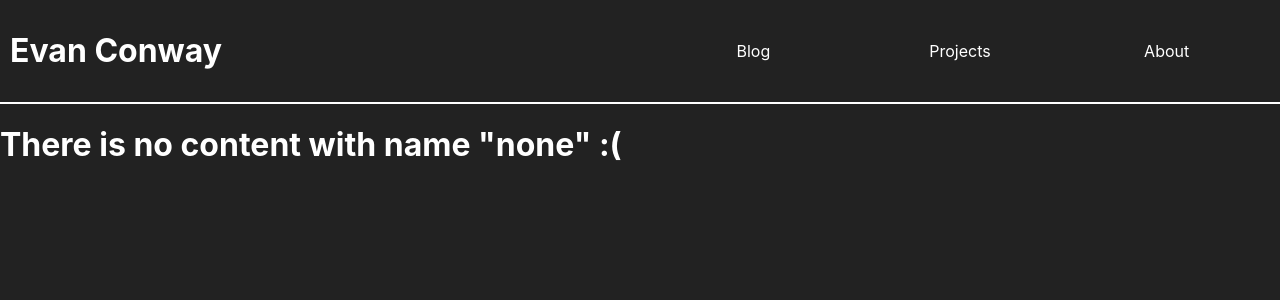
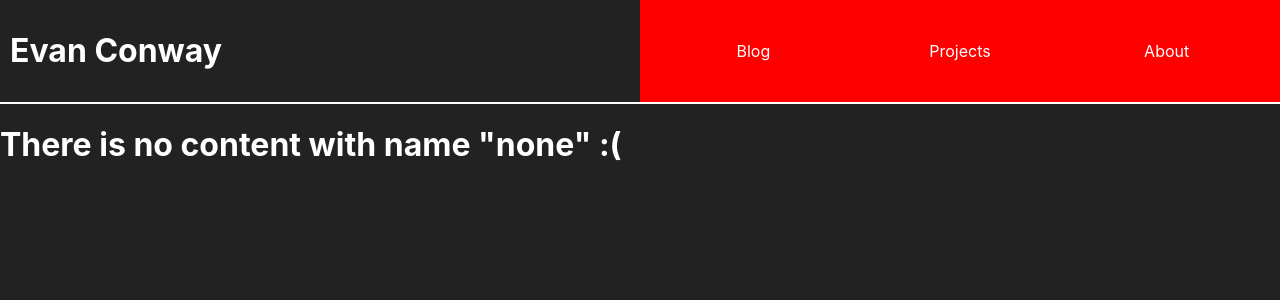
Before and after one commit to AceOfHeart5/evanconway, a React (Create React App) app: page / in a window 1280 px wide. Shown: the top 300 px of the page. Built offline with nearby package versions, Linux system fonts and the light colour scheme.

Commit message:
add force scroll trick

```diff
--- a/src/App.css
+++ b/src/App.css
@@ -3,12 +3,17 @@
 	background: #222222;
 	min-height: 100vh;
 }
-/* comment from Erty regarding scroll bar:
-Re: scroll bar, it's position:fixed or position:static
+/*
+This forces scroll bar to always exist.
+Helps prevent change in site width when clicking "Blog".
 */
+html {
+	overflow-y: scroll;
+}
 
 /* base stylings*/
 .navbar {
+	background-color: red;
 	display: grid;
 	grid-template-columns: repeat(3, 1fr);
 	align-items: center;
@@ -67,7 +72,6 @@ Re: scroll bar, it's position:fixed or position:static
 @media screen and (min-width: 700px) {
 	.topbar {
 		grid-template-columns: 50% 50%;
-
 		border-bottom: 2px solid white;
 	}
 	.topbar h1, .navbar {
```
